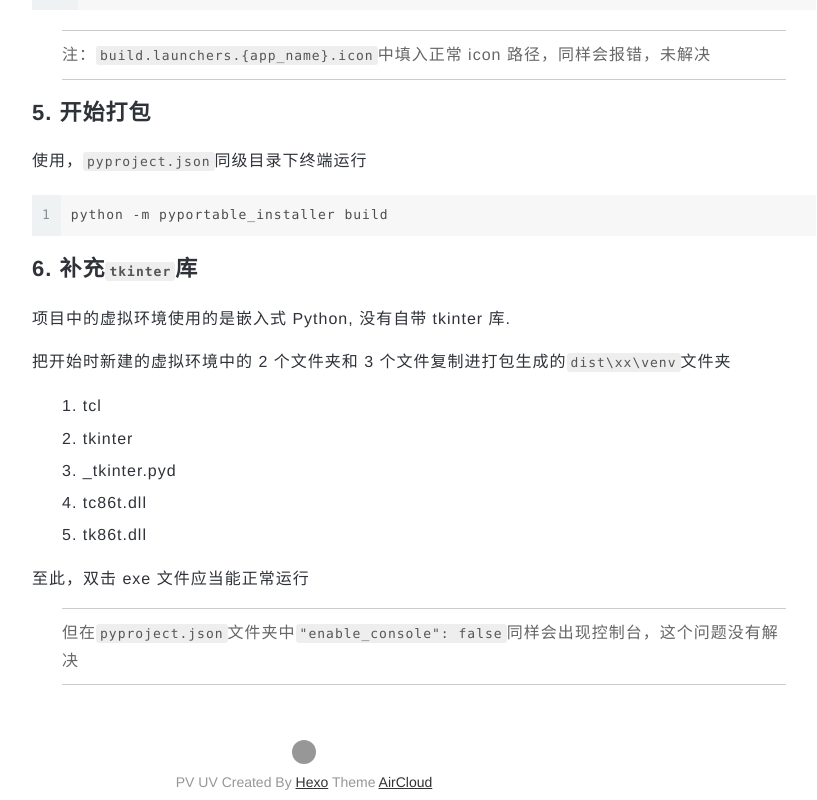
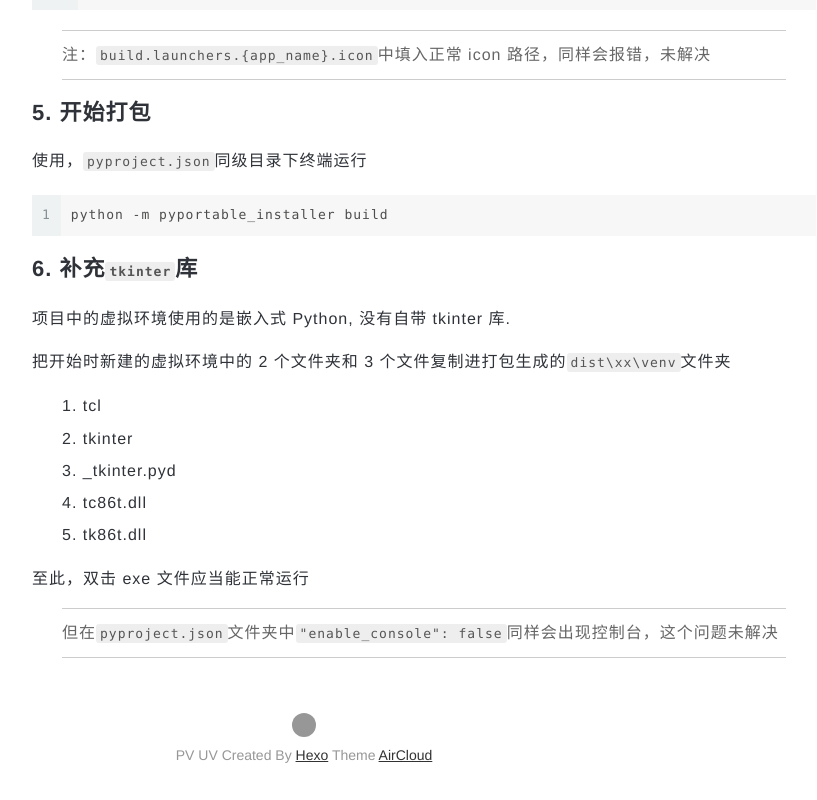
Before and after one commit to lblinm/lblinm.github.io, a plain HTML site: page 2024/05/18/使用一个python打包工具pyportable-installer打包pyqt6项目/index.html in a window 1280 px wide. Shown: the part 4768-5568 px from the top of the page, without its empty margins (336-1153 px from the left). After the commit the page ends 5541 px from the top, so only its background shows below. Drawn offline with nearby package versions, Linux system fonts and the light colour scheme; some packages are replaced by stand-ins of ours; a script that the page names is missing; some icons are missing; a small style sheet from the web is missing.

Commit message:
Site updated: 2024-05-18 18:47:38

```diff
--- a/2024/05/18/使用一个python打包工具pyportable-installer打包pyqt6项目/index.html
+++ b/2024/05/18/使用一个python打包工具pyportable-installer打包pyqt6项目/index.html
@@ -224,7 +224,7 @@
 </ol>
 <p>至此，双击 exe 文件应当能正常运行</p>
 <blockquote>
-<p>但在<code>pyproject.json</code>文件夹中<code>&quot;enable_console&quot;: false</code>同样会出现控制台，这个问题没有解决</p>
+<p>但在<code>pyproject.json</code>文件夹中<code>&quot;enable_console&quot;: false</code>同样会出现控制台，这个问题未解决</p>
 </blockquote>
 
 
```
